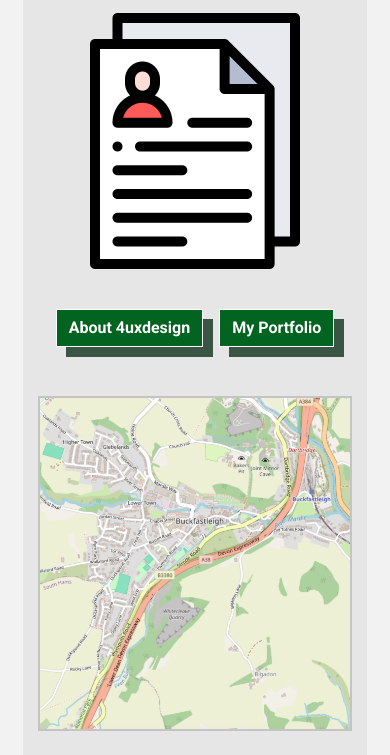
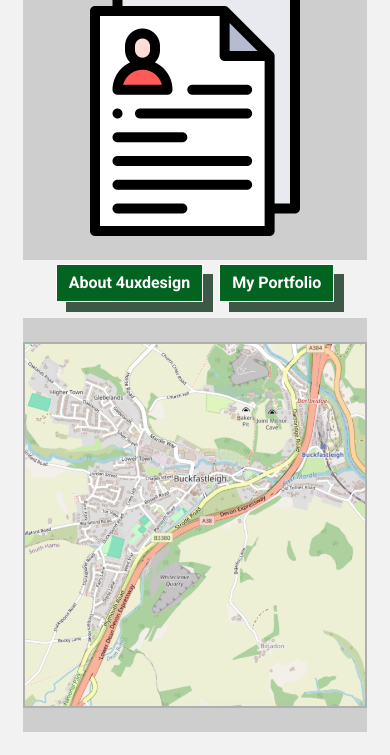
Before and after one commit to thespamster/4uxdesign, a website: page index.html in a window 390 px wide. Shown: the part 599-1354 px from the top of the page. Drawn offline with nearby package versions, Linux system fonts and the light colour scheme.

Commit message:
redesigned style to background on index.html. various styling changes to tidy margin and padding throughout site

```diff
--- a/assets/css/style.css
+++ b/assets/css/style.css
@@ -41,7 +41,6 @@
 }
 
 #cv-style{
-    width: 100%;
     text-align: center;
     margin-bottom: 1rem;
 }
@@ -49,6 +48,13 @@
 .img-size {
   max-width: 256px;
   max-height: 256px;
+}
+
+.inset-div-style {
+  width: 100%;
+  margin: 0;
+  padding: 0;
+  background-color: rgba(0, 0, 0, 0.15);
 }
 
 .banner-style {
@@ -201,10 +207,9 @@
 
 /* OSM map style */
 .osm-map {
-  max-height: 450px;
+  max-height: 500px;
   border: 2px solid rgba(0, 0, 0, 0.15);
   filter: grayscale(0%);
-  margin-top: 25px;
   overflow: hidden;
 }
 
@@ -222,9 +227,6 @@ box-shadow: 10px 10px rgba(0, 0, 0, 0.45);
   font-weight: bold;
   color: green
 }
-
-
-
 .icon,
 .text {
   vertical-align: middle;
--- a/index.html
+++ b/index.html
@@ -52,50 +52,49 @@
     </div>
 
     <!-- banner and cv -->
-    <div class="row">
-        <div class="col-12 d-flex justify-content-center">
-            <div class="col-11">
+    <div class="row justify-content-center">
+        <div class="col-11 d-flex justify-content-center">
             <p><img src="assets/img/4uxdesign-banner.webp" class="banner-style img-fluid"
                     alt="4uxdesign.com banner image">
             </p>
+        </div>
+    </div>
+
+    <div class="row">
+        <div class="col-12 d-flex justify-content-center">
+            <div class="col-11 d-flex justify-content-center inset-div-style p-2">
+                <div id="gav-quote"> Download my CV </div>
             </div>
         </div>
     </div>
 
     <div class="row">
         <div class="col-12 d-flex justify-content-center">
-            <div class="col-11 main-div-style">
-                <div class="row">
-                    <div class="col-12 d-flex justify-content-center mt-4">
-                        <div id="gav-quote"> Download my CV </div>
+            <div class="col-11 d-flex justify-content-center inset-div-style pb-4">
+                <a href="gwb_cv0624.pdf">
+                    <img src="assets/img/cv.png" alt="cv flat icon" class="img-size">
+                </a>
             </div>
         </div>
-                <div id="cv-style" class="py-4">
-                    <a href="gwb_cv0624.pdf">
-                        <img src="assets/img/cv.png" alt="cv flat icon" class="img-fluid img-size">
-                    </a>
     </div>
 
     <!-- button trigger modal -->
     <div class="row">
-                    <div class="col-12 d-flex justify-content-center">
-                        <button type="button" class="btn btn-style modal-style fw-bold mx-2"
-                            data-bs-toggle="modal" data-bs-target="#businessModal">About 4uxdesign</button>
-                        <a type="button" class="btn btn-style modal-style fw-bold mx-2"
-                            href="portfolio.html"> My
+        <div class="col-12 d-flex justify-content-center mb-3 mt-1">
+            <button type="button" class="btn btn-style modal-style fw-bold mx-2" data-bs-toggle="modal"
+                data-bs-target="#businessModal">About 4uxdesign</button>
+            <a type="button" class="btn btn-style modal-style fw-bold mx-2" href="portfolio.html"> My
                 Portfolio </a>
         </div>
     </div>
 
     <!-- modal -->
-                <div class="modal fade" id="businessModal" tabindex="-1" aria-labelledby="businessModal"
-                    aria-hidden="true">
+    <div class="modal fade" id="businessModal" tabindex="-1" aria-labelledby="businessModal" aria-hidden="true">
         <div class="modal-dialog">
             <div class="modal-content modal-edge">
                 <div class="modal-header modal-style">
                     <h1 class="modal-title fs-5 modal-style" id="businessLabel">About 4uxdesign</h1>
-                                <button type="button" class="btn-close" data-bs-dismiss="modal"
-                                    aria-label="Close"></button>
+                    <button type="button" class="btn-close" data-bs-dismiss="modal" aria-label="Close"></button>
                 </div>
                 <div class="modal-body modal-style">
                     <p>Hi, I'm Gavin and '4uxdesign' is my freelance full-stack web development business. I
@@ -116,7 +115,7 @@
                         & Python3. I use
                         libraries such as Bootstrap5 and jQuery3.7 slim, frameworks incl. Flask and Django
                         combined with PostgreSQL
-                                    databases utilising SQL Alchemy.
+                        databases.
                         This is by no means an exhaustive list and you may be wondering what it all means.
                         The TLDR; is
                         that these technologies allow me to help you by building the website you need.
@@ -139,7 +138,8 @@
                         free to send
                         me a message using the form on this website or by email. I typically respond within
                         48hrs. If you would like to discuss a
-                                    project more urgently then feel free to call me on <span class="fw-bold github-style">07423463521</span>.
+                        project more urgently then feel free to call me on <span
+                            class="fw-bold github-style">07423463521</span>.
                     </p>
                 </div>
                 <div class="modal-footer modal-style">
@@ -151,10 +151,14 @@
     </div>
 
     <!-- osm map -->
-                <div class="row d-flex justify-content-center mt-4">
+    <div class="row">
         <div class="col-12 d-flex justify-content-center">
-                        <div class="col-11 d-flex justify-content-center">
-                            <a href="https://www.openstreetmap.org/search?query=TQ11%200FF#map=14/50.48104/-3.78272" target="_blank" title="open street map opens in another window"><img src="assets/img/osm-hd-screenshot.webp" class="osm-map img-fluid"></a>
+            <div class="col-11 d-flex justify-content-center align-items-center inset-div-style py-4">
+                <div>
+                <a href="https://www.openstreetmap.org/search?query=TQ11%200FF#map=14/50.48104/-3.78272" target="_blank"
+                    title="open street map opens in another window"><img src="assets/img/osm-hd-screenshot.webp"
+                        class="osm-map img-fluid"></a>
+                </div>
             </div>
         </div>
     </div>
@@ -165,13 +169,12 @@
             <div class="col-11 form-style d-flex justify-content-center align-items-center">
                 <div id="form">
                     <form id="project-form" onsubmit="return sendMail(this);" method="POST">
-                                    <input type="text" name="name" id="fullname" class="form-control"
-                                        placeholder="Your Name" required>
-                                    <input type="email" name="email" id="emailaddress" class="form-control"
-                                        placeholder="Your Email" required>
-                                    <textarea rows="10" cols="25" name="projectsummary" id="projectsummary"
-                                        class="form-control" placeholder="Brief project details..."
-                                        required></textarea>
+                        <input type="text" name="name" id="fullname" class="form-control" placeholder="Your Name"
+                            required>
+                        <input type="email" name="email" id="emailaddress" class="form-control" placeholder="Your Email"
+                            required>
+                        <textarea rows="10" cols="25" name="projectsummary" id="projectsummary" class="form-control"
+                            placeholder="Brief project details..." required></textarea>
                         <button type="submit" id="submit-button-style">Send Project Request</button>
                     </form>
                 </div>
@@ -190,25 +193,29 @@
                     <div class="col-12">
                         <div class="mx-2">
                             <p class="text">Contact:</p>
-                            <p><span class="icon me-1"><svg xmlns="http://www.w3.org/2000/svg" width="24" height="24" fill="currentColor" class="bi bi-mastodon" viewBox="0 0 16 16">
-                                <path d="M11.19 12.195c2.016-.24 3.77-1.475 3.99-2.603.348-1.778.32-4.339.32-4.339 0-3.47-2.286-4.488-2.286-4.488C12.062.238 10.083.017 8.027 0h-.05C5.92.017 3.942.238 2.79.765c0 0-2.285 1.017-2.285 4.488l-.002.662c-.004.64-.007 1.35.011 2.091.083 3.394.626 6.74 3.78 7.57 1.454.383 2.703.463 3.709.408 1.823-.1 2.847-.647 2.847-.647l-.06-1.317s-1.303.41-2.767.36c-1.45-.05-2.98-.156-3.215-1.928a4 4 0 0 1-.033-.496s1.424.346 3.228.428c1.103.05 2.137-.064 3.188-.189zm1.613-2.47H11.13v-4.08c0-.859-.364-1.295-1.091-1.295-.804 0-1.207.517-1.207 1.541v2.233H7.168V5.89c0-1.024-.403-1.541-1.207-1.541-.727 0-1.091.436-1.091 1.296v4.079H3.197V5.522q0-1.288.66-2.046c.456-.505 1.052-.764 1.793-.764.856 0 1.504.328 1.933.983L8 4.39l.417-.695c.429-.655 1.077-.983 1.934-.983.74 0 1.336.259 1.791.764q.662.757.661 2.046z"/>
-                                </svg></span><span class="text"><a href="https://mastodon.social/@4uxdesign" target="_blank" class="mastodon-link"> join me on Mastodon</a></span></p>
-                            <p><span class="icon me-1"><svg xmlns="http://www.w3.org/2000/svg" width="24" height="24" fill="currentColor"
-                                    class="bi bi-envelope" viewBox="0 0 16 16">
+                            <p><span class="icon me-1"><svg xmlns="http://www.w3.org/2000/svg" width="24" height="24"
+                                        fill="currentColor" class="bi bi-mastodon" viewBox="0 0 16 16">
+                                        <path
+                                            d="M11.19 12.195c2.016-.24 3.77-1.475 3.99-2.603.348-1.778.32-4.339.32-4.339 0-3.47-2.286-4.488-2.286-4.488C12.062.238 10.083.017 8.027 0h-.05C5.92.017 3.942.238 2.79.765c0 0-2.285 1.017-2.285 4.488l-.002.662c-.004.64-.007 1.35.011 2.091.083 3.394.626 6.74 3.78 7.57 1.454.383 2.703.463 3.709.408 1.823-.1 2.847-.647 2.847-.647l-.06-1.317s-1.303.41-2.767.36c-1.45-.05-2.98-.156-3.215-1.928a4 4 0 0 1-.033-.496s1.424.346 3.228.428c1.103.05 2.137-.064 3.188-.189zm1.613-2.47H11.13v-4.08c0-.859-.364-1.295-1.091-1.295-.804 0-1.207.517-1.207 1.541v2.233H7.168V5.89c0-1.024-.403-1.541-1.207-1.541-.727 0-1.091.436-1.091 1.296v4.079H3.197V5.522q0-1.288.66-2.046c.456-.505 1.052-.764 1.793-.764.856 0 1.504.328 1.933.983L8 4.39l.417-.695c.429-.655 1.077-.983 1.934-.983.74 0 1.336.259 1.791.764q.662.757.661 2.046z" />
+                                    </svg></span><span class="text"><a href="https://mastodon.social/@4uxdesign"
+                                        target="_blank" class="mastodon-link"> join me on Mastodon</a></span></p>
+                            <p><span class="icon me-1"><svg xmlns="http://www.w3.org/2000/svg" width="24" height="24"
+                                        fill="currentColor" class="bi bi-envelope" viewBox="0 0 16 16">
                                         <path
                                             d="M0 4a2 2 0 0 1 2-2h12a2 2 0 0 1 2 2v8a2 2 0 0 1-2 2H2a2 2 0 0 1-2-2zm2-1a1 1 0 0 0-1 1v.217l7 4.2 7-4.2V4a1 1 0 0 0-1-1zm13 2.383-4.708 2.825L15 11.105zm-.034 6.876-5.64-3.471L8 9.583l-1.326-.795-5.64 3.47A1 1 0 0 0 2 13h12a1 1 0 0 0 .966-.741M1 11.105l4.708-2.897L1 5.383z" />
                                     </svg></span><span class="text"> gavin.brown@4uxdesign.com</span></p>
-                            <p><span class="icon me-1"></span><svg xmlns="http://www.w3.org/2000/svg" width="24" height="24" fill="currentColor"
-                                    class="bi bi-phone" viewBox="0 0 16 16">
+                            <p><span class="icon me-1"></span><svg xmlns="http://www.w3.org/2000/svg" width="24"
+                                    height="24" fill="currentColor" class="bi bi-phone" viewBox="0 0 16 16">
                                     <path
                                         d="M11 1a1 1 0 0 1 1 1v12a1 1 0 0 1-1 1H5a1 1 0 0 1-1-1V2a1 1 0 0 1 1-1zM5 0a2 2 0 0 0-2 2v12a2 2 0 0 0 2 2h6a2 2 0 0 0 2-2V2a2 2 0 0 0-2-2z" />
                                     <path d="M8 14a1 1 0 1 0 0-2 1 1 0 0 0 0 2" />
                                 </svg></span><span class="text"> +44 (0)7423463521</span></p>
-                            <p><span class="icon me-1"><svg xmlns="http://www.w3.org/2000/svg" width="24" height="24" fill="currentColor"
-                                    class="bi bi-signal" viewBox="0 0 16 16">
+                            <p><span class="icon me-1"><svg xmlns="http://www.w3.org/2000/svg" width="24" height="24"
+                                        fill="currentColor" class="bi bi-signal" viewBox="0 0 16 16">
                                         <path
                                             d="m6.08.234.179.727a7.3 7.3 0 0 0-2.01.832l-.383-.643A7.9 7.9 0 0 1 6.079.234zm3.84 0L9.742.96a7.3 7.3 0 0 1 2.01.832l.388-.643A8 8 0 0 0 9.92.234m-8.77 3.63a8 8 0 0 0-.916 2.215l.727.18a7.3 7.3 0 0 1 .832-2.01l-.643-.386zM.75 8a7 7 0 0 1 .081-1.086L.091 6.8a8 8 0 0 0 0 2.398l.74-.112A7 7 0 0 1 .75 8m11.384 6.848-.384-.64a7.2 7.2 0 0 1-2.007.831l.18.728a8 8 0 0 0 2.211-.919M15.251 8q0 .547-.082 1.086l.74.112a8 8 0 0 0 0-2.398l-.74.114q.082.54.082 1.086m.516 1.918-.728-.18a7.3 7.3 0 0 1-.832 2.012l.643.387a8 8 0 0 0 .917-2.219m-6.68 5.25c-.72.11-1.453.11-2.173 0l-.112.742a8 8 0 0 0 2.396 0l-.112-.741zm4.75-2.868a7.2 7.2 0 0 1-1.537 1.534l.446.605a8 8 0 0 0 1.695-1.689zM12.3 2.163c.587.432 1.105.95 1.537 1.537l.604-.45a8 8 0 0 0-1.69-1.691zM2.163 3.7A7.2 7.2 0 0 1 3.7 2.163l-.45-.604a8 8 0 0 0-1.691 1.69l.604.45zm12.688.163-.644.387c.377.623.658 1.3.832 2.007l.728-.18a8 8 0 0 0-.916-2.214M6.913.831a7.3 7.3 0 0 1 2.172 0l.112-.74a8 8 0 0 0-2.396 0zM2.547 14.64 1 15l.36-1.549-.729-.17-.361 1.548a.75.75 0 0 0 .9.902l1.548-.357zM.786 12.612l.732.168.25-1.073A7.2 7.2 0 0 1 .96 9.74l-.727.18a8 8 0 0 0 .736 1.902l-.184.79zm3.5 1.623-1.073.25.17.731.79-.184c.6.327 1.239.574 1.902.737l.18-.728a7.2 7.2 0 0 1-1.962-.811zM8 1.5a6.5 6.5 0 0 0-6.498 6.502 6.5 6.5 0 0 0 .998 3.455l-.625 2.668L4.54 13.5a6.502 6.502 0 0 0 6.93-11A6.5 6.5 0 0 0 8 1.5" />
-                                </svg></span><span class="text"><a href="https://signal.org/" target="_blank" class="mastodon-link"> Signal: @gavlar.67</a></span></p>
+                                    </svg></span><span class="text"><a href="https://signal.org/" target="_blank"
+                                        class="mastodon-link"> Signal: @gavlar.67</a></span></p>
                         </div>
                     </div>
                 </div>
```
Also changed, not shown: portfolio.html (+7 -8 lines). Lines whose indentation alone changed are shown as unchanged.
